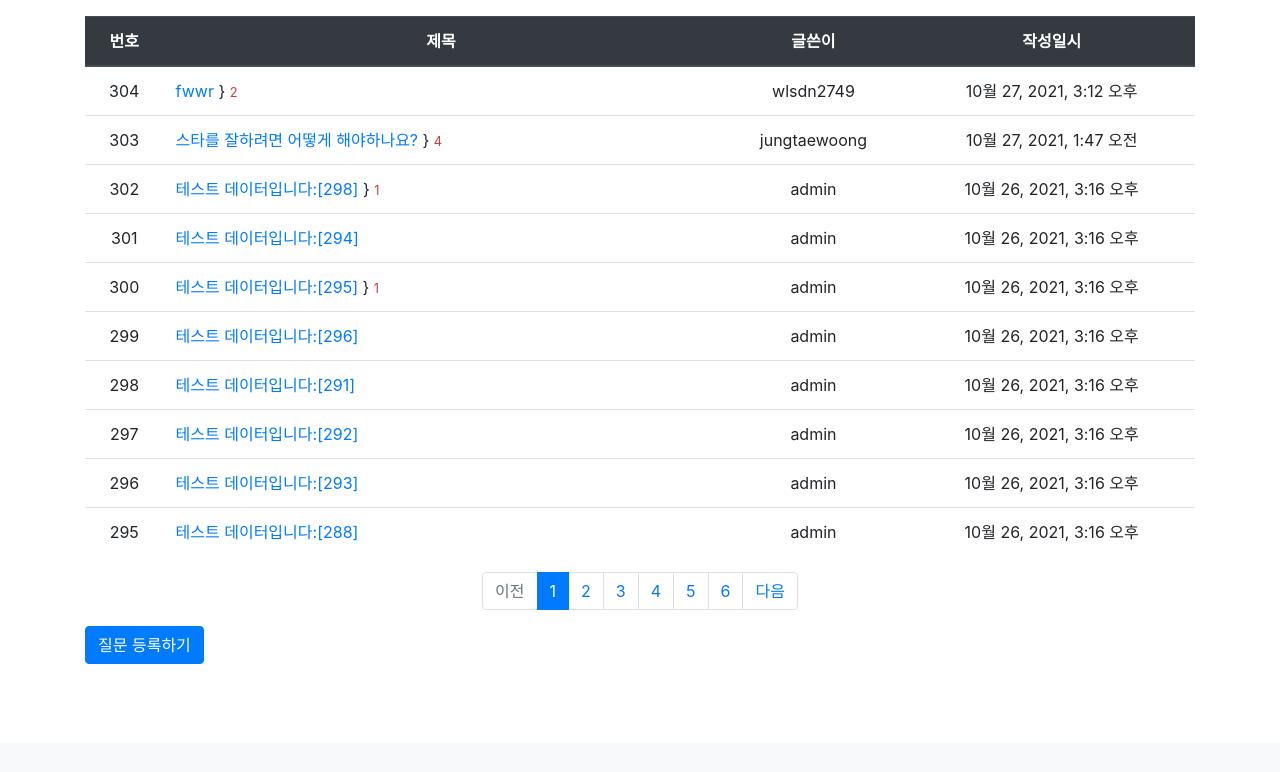
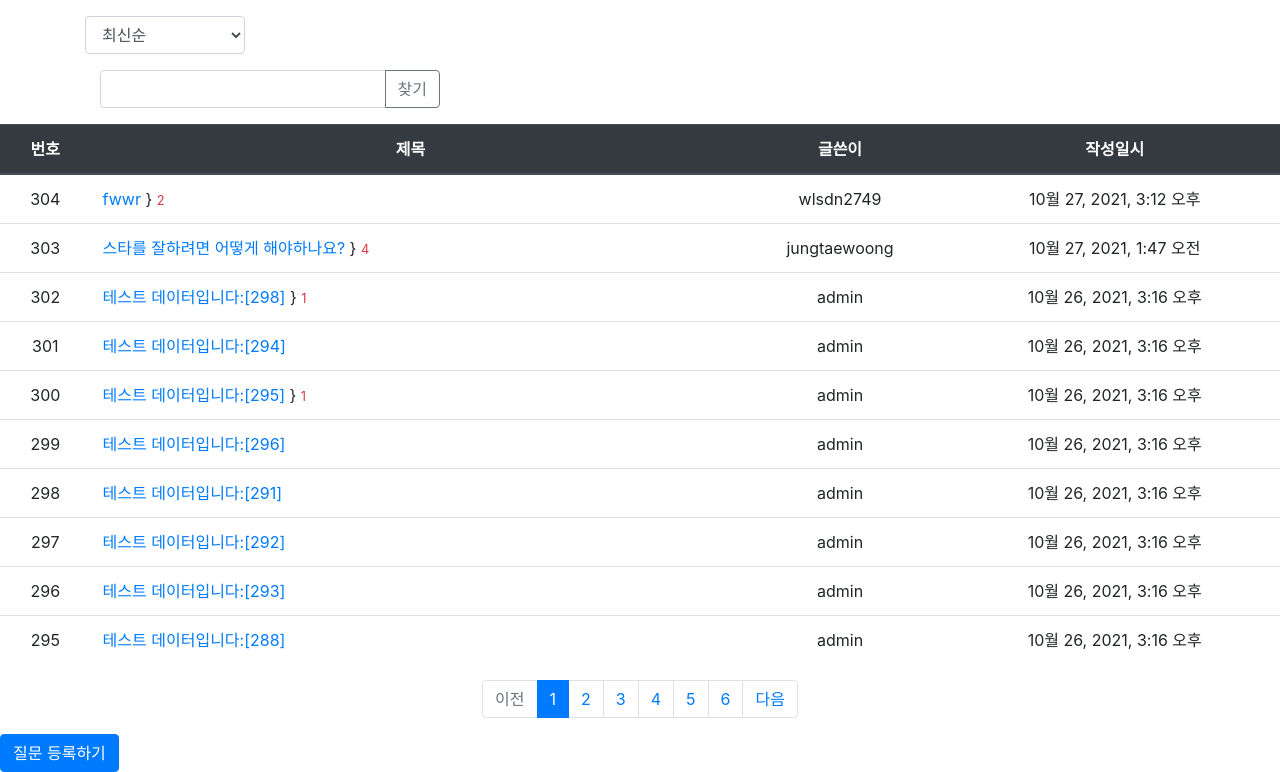
Before and after one commit to wlsdn2749/Django, a Django app: page / in a window 1280 px wide. Shown: the part 57-829 px from the top of the page. Before the commit the page ends 721 px from the top, so only its background shows below. Run offline with Django 3.2, Linux system fonts and the light colour scheme; data comes from the database, SQL or seed files in the repository; parts of the project's set-up code (start-up, migrations or seed data) failed here and were passed over; some libraries are stand-ins or nearby versions.

Commit message:
3-15 sort and keyword searching complete! but sort ? not secured

```diff
--- a/pybo/views/base_views.py
+++ b/pybo/views/base_views.py
@@ -1,5 +1,6 @@
 from django.core.paginator import Paginator
-from django.shortcuts import render, get_object_or_404
+from django.shortcuts import render , get_object_or_404
+from django.db.models import Q, Count
 
 from ..models import Question
 
@@ -10,15 +11,29 @@
     '''
     # 입력 파라미터
     page = request.GET.get('page', '1') #페이지
+    kw = request.GET.get('kw', '') #검색어
+    so = request.GET.get('so', 'recent')
 
+    if so == 'recommend':
+        question_list = Question.objects.annotate(num_voter=Count('voter')).order_by('-num_voter', '-create_date')
+    elif so == 'popular':
+        question_list = Question.objects.annotate(num_answer=Count('answer')).order_by('-num_answer', '-create_date')
+    else: #recent
+        question_list = Question.objects.order_by('-create_date')
     # 조회
-    question_list = Question.objects.order_by('-create_date')
 
+    if kw:
+        question_list = question_list.filter(
+            Q(subject__icontains=kw) |
+            Q(content__icontains=kw) |
+            Q(author__username__icontains=kw) |
+            Q(answer__author__username__icontains=kw)
+        ).distinct()
     # 페이징처리
     paginator = Paginator(question_list, 10)
     page_obj = paginator.get_page(page)
 
-    context = {'question_list': page_obj}
+    context = {'question_list': page_obj, 'page': page, 'kw': kw, 'so': so}
 
     return render(request, 'pybo/question_list.html', context)
 
--- a/templates/pybo/question_list.html
+++ b/templates/pybo/question_list.html
@@ -2,6 +2,23 @@
 {% load pybo_filter %}
 {% block content %}
 <div class="container my-3">
+    <div class="row justify-content-between my-3">
+        <div class="col-2">
+            <select class="form-control so">
+                <option value="recent" {% if so == 'recent' %}selected{% endif %}>최신순</option>
+                <option value="recommend" {% if so == 'recommend' %}selected{% endif %}>추천순</option>
+                <option value="popular" {% if so == 'popular' %}selected{% endif %}>인기순</option>
+            </select>
+        </div>
+            </select>
+        </div>
+        <div class="col-4 input-group">
+            <input type="text" class="form-control kw" value="{{ kw|default_if_none:''}}">
+            <div class="input-group-append">
+                <button class="btn btn-outline-secondary" type="button" id="btn_search">찾기</button>
+            </div>
+        </div>
+    </div>
     <table class="table">
         <thead>
         <tr class="text-center thead-dark">
@@ -41,7 +58,7 @@
         <!-- 이전페이지 -->
         {% if question_list.has_previous %}
         <li class="page-item">
-            <a class="page-link" href="?page={{ question_list.previous_page_number }}">이전</a>
+            <a class="page-link" data-page="{{ question_list.previous_page_number }}" href="#">이전</a>
         </li>
         {% else %}
         <li class="page-item disabled">
@@ -53,11 +70,11 @@
         {% if page_number >= question_list.number|add:-5 and page_number <= question_list.number|add:5 %}
             {% if page_number == question_list.number %}
             <li class="page-item active" aria-current="page">
-                <a class="page-link" href="?page={{ page_number }}">{{ page_number }}</a>
+                <a class="page-link" data-page="{{ page_number }}" href="#">{{ page_number }}</a>
             </li>
             {% else %}
             <li class="page-item">
-                <a class="page-link" href="?page={{ page_number }}">{{ page_number }}</a>
+                <a class="page-link" data-page="{{ page_number }}" href="#">{{ page_number }}</a>
             </li>
             {% endif %}
         {% endif %}
@@ -65,7 +82,7 @@
         <!-- 다음페이지 -->
         {% if question_list.has_next %}
         <li class="page-item">
-            <a class="page-link" href="?page={{ question_list.next_page_number }}">다음</a>
+            <a class="page-link" data-page="{{ question_list.next_page_number }}" href="#">다음</a>
         </li>
         {% else %}
         <li class="page-item disabled">
@@ -76,4 +93,31 @@
     <!-- 페이징처리 끝 -->
     <a href="{% url 'pybo:question_create' %}" class="btn btn-primary">질문 등록하기</a>
 </div>
+<form id="searchForm" method="get", action="{% url 'index' %}">
+    <input type="hidden" id="kw" name="kw" value="{{ kw|default_if_none:''}}">
+    <input type="hidden" id="page" name="page" value="{{ page }}">
+    <input type="hidden" od="so" name="so" value="{{ so }}">
+</form>
 {% endblock %}
+{% block script %}
+<script type='text/javascript'>
+$(document).ready(function(){
+    $(".page-link").on('click', function(){
+        $("#page").val($(this).data("page"));
+        $("#searchForm").submit();
+    });
+
+    $("#btn_search").on('click', function(){
+        $("#kw").val($(".kw").val());
+        $("#page").val(1); // 검색버튼을 클릭할경우 1페이지부터 조회
+        $("#searchForm").submit();
+    });
+
+    $(".so").on('change', function (){
+        $("#so").val($(this).val());
+        $("#page").val(1);
+        $("#searchForm").submit();
+    });
+});
+</script>
+{% endblock %}
```
